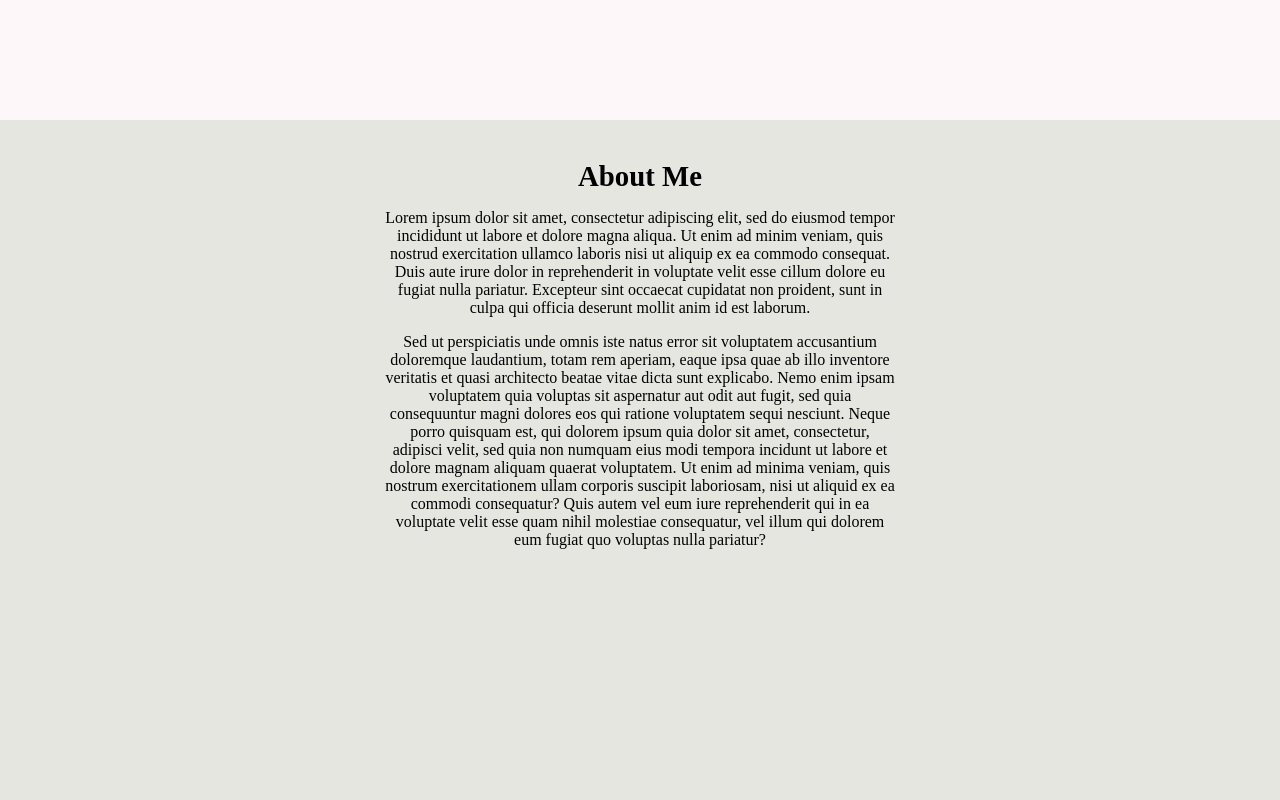
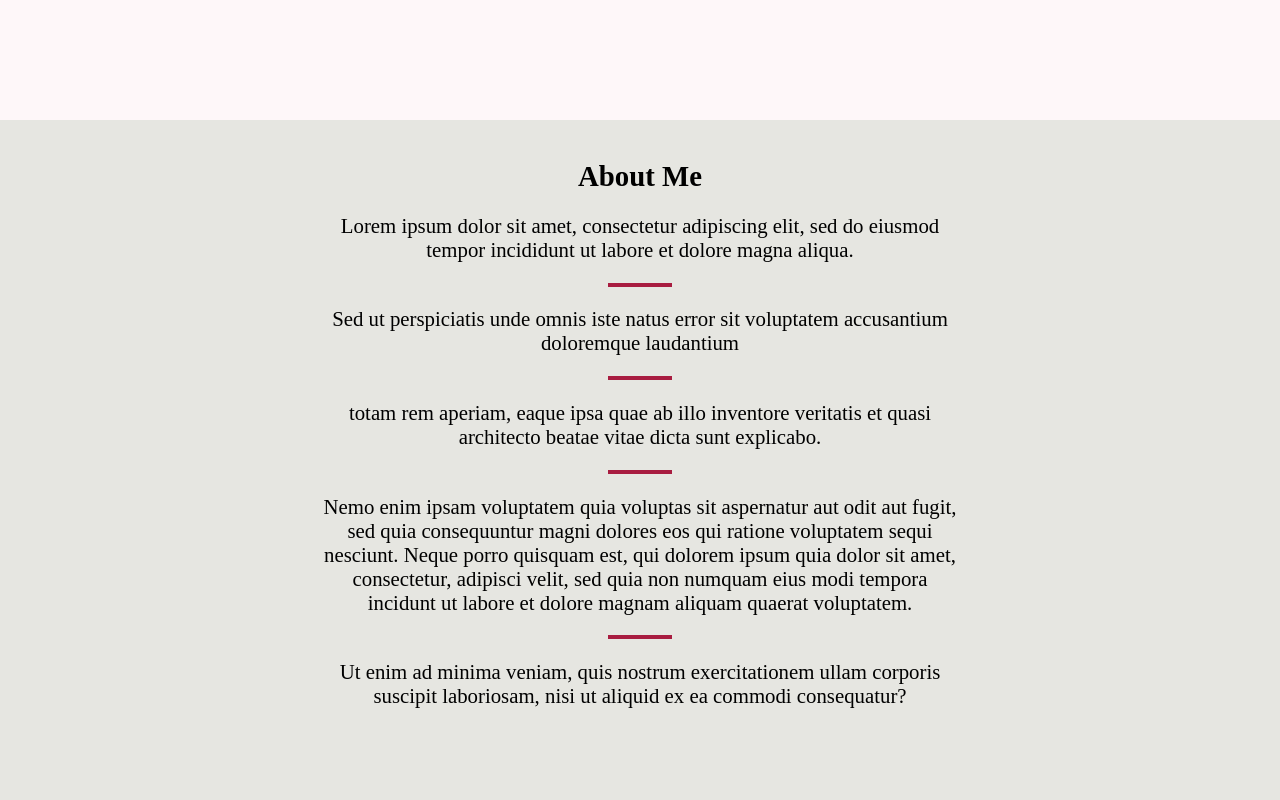
Before and after one commit to SaccoGabriel/portfolio, an Astro site: page / in a window 1280 px wide. Shown: the part 680-1480 px from the top of the page. Built offline with nearby package versions, Linux system fonts and the light colour scheme; Astro itself is replaced by a stand-in of ours.

Commit message:
Commit de tier-parcours de cette longue aventure

```diff
--- a/src/components/AboutMeSection.astro
+++ b/src/components/AboutMeSection.astro
@@ -15,12 +15,34 @@ const { file } = Astro.props;
 <section id="aboutMe" class="aboutMe">
   <h2 class="sectionTitle">About Me</h2>
   <div class="aboutMeContent">
-    <p>Lorem ipsum dolor sit amet, consectetur adipiscing elit, sed do eiusmod tempor incididunt ut labore et dolore magna aliqua. Ut enim ad minim veniam, quis nostrud exercitation ullamco laboris nisi ut aliquip ex ea commodo consequat. Duis aute irure dolor in reprehenderit in voluptate velit esse cillum dolore eu fugiat nulla pariatur. Excepteur sint occaecat cupidatat non proident, sunt in culpa qui officia deserunt mollit anim id est laborum.</p>
-    <p>Sed ut perspiciatis unde omnis iste natus error sit voluptatem accusantium doloremque laudantium, totam rem aperiam, eaque ipsa quae ab illo inventore veritatis et quasi architecto beatae vitae dicta sunt explicabo. Nemo enim ipsam voluptatem quia voluptas sit aspernatur aut odit aut fugit, sed quia consequuntur magni dolores eos qui ratione voluptatem sequi nesciunt. Neque porro quisquam est, qui dolorem ipsum quia dolor sit amet, consectetur, adipisci velit, sed quia non numquam eius modi tempora incidunt ut labore et dolore magnam aliquam quaerat voluptatem. Ut enim ad minima veniam, quis nostrum exercitationem ullam corporis suscipit laboriosam, nisi ut aliquid ex ea commodi consequatur? Quis autem vel eum iure reprehenderit qui in ea voluptate velit esse quam nihil molestiae consequatur, vel illum qui dolorem eum fugiat quo voluptas nulla pariatur?</p>
-</div>
+    <p>Lorem ipsum dolor sit amet, consectetur adipiscing elit, sed do eiusmod tempor incididunt ut labore et dolore magna aliqua.</p>
+    <div class ="container"><div style = "border-bottom: 4px solid #a0002be0; width:10%;"> </div></div>
+    <p>Sed ut perspiciatis unde omnis iste natus error sit voluptatem accusantium doloremque laudantium</p>
+    <div class ="container"><div style = "border-bottom: 4px solid #a0002be0; width:10%;"></div></div>
+    <p>totam rem aperiam, eaque ipsa quae ab illo inventore veritatis et quasi architecto beatae vitae dicta sunt explicabo. </p>
+    <div class ="container"><div style = "border-bottom: 4px solid #a0002be0; width:10%;"> </div></div>
+    <p>Nemo enim ipsam voluptatem quia voluptas sit aspernatur aut odit aut fugit, sed quia consequuntur magni dolores eos qui ratione voluptatem sequi nesciunt. Neque porro quisquam est, qui dolorem ipsum quia dolor sit amet, consectetur, adipisci velit, sed quia non numquam eius modi tempora incidunt ut labore et dolore magnam aliquam quaerat voluptatem.</p>
+
+    <div class ="container"><div style = "border-bottom: 4px solid #a0002be0; width:10%;"> </div></div>
+
+    <p>Ut enim ad minima veniam, quis nostrum exercitationem ullam corporis suscipit laboriosam, nisi ut aliquid ex ea commodi consequatur?</p>
+  </div>
 </section>
 
 <style>
+
+  .container{
+    position: relative;
+    display: flex;
+    justify-content: center;
+    width: 100%;
+    left:0;
+  }
+
+  p{
+    font-size: 1.3em;
+  }
+
 .aboutMe{
     position: relative;
     display: inline-block;
@@ -31,12 +53,12 @@ const { file } = Astro.props;
     background: var(--background);
 
     width: 100%;
-    height: 100vh;
-}
-    .aboutMeContent{
+    min-height: 100vh;
+  }
+
+  .aboutMeContent{
         position: relative;
         text-align: center;
-        justify-content: center;
-        margin: 0px 30vw 0px 30vw;
+        margin: 0px 25vw 0px 25vw;
     }
 </style>
--- a/src/components/NavigationBar.astro
+++ b/src/components/NavigationBar.astro
@@ -7,12 +7,13 @@ const {} = Astro.props;
 ---
 
 <div>
+  <a class="topnav" href="#skills"><span>Contact</span></a>
+
+  <a class="topnav" href="#skills"><span>Skills</span></a>
+  <a class="topnav" href="#projects"><span>Projets</span></a
+  >
   <a class="topnav" href="#aboutMe"><span >About</span></a>
-  <a class="topnav" href="#projects"
-    ><span>Projets</span></a
-  >
-  <a class="topnav" href="#skills"><span>Skills</span></a
-  >
+
 </div>
 
 <style>
```
